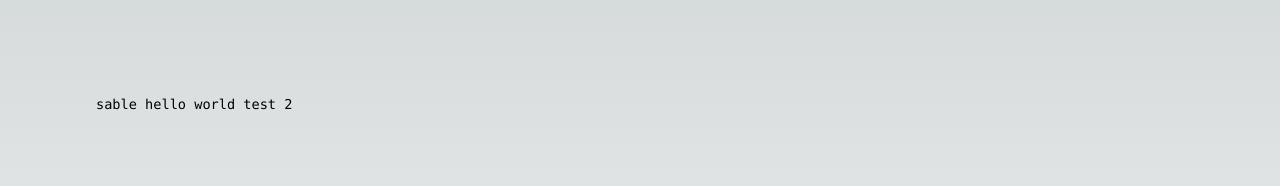
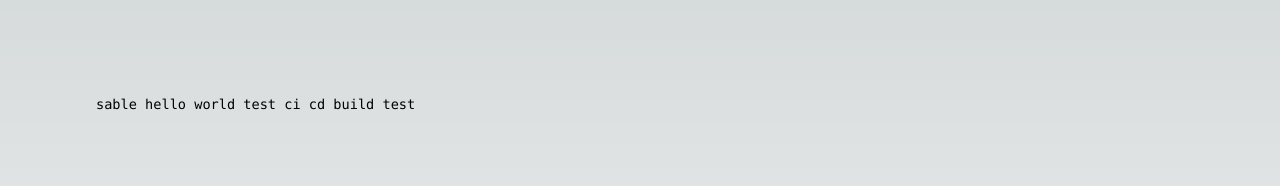
Before and after one commit to hyunsukgo/aws-nextjs, a Next.js app: page / in a window 1280 px wide. Shown: the top 186 px of the page. Built offline with nearby package versions, Linux system fonts and the light colour scheme.

Commit message:
build test

```diff
--- a/src/app/page.tsx
+++ b/src/app/page.tsx
@@ -4,7 +4,7 @@ export default function Home() {
   return (
     <main className={styles.main}>
       <div className={styles.description}>
-        sable hello world test 2
+        sable hello world test ci cd build test
       </div>
     </main>
   );
```
